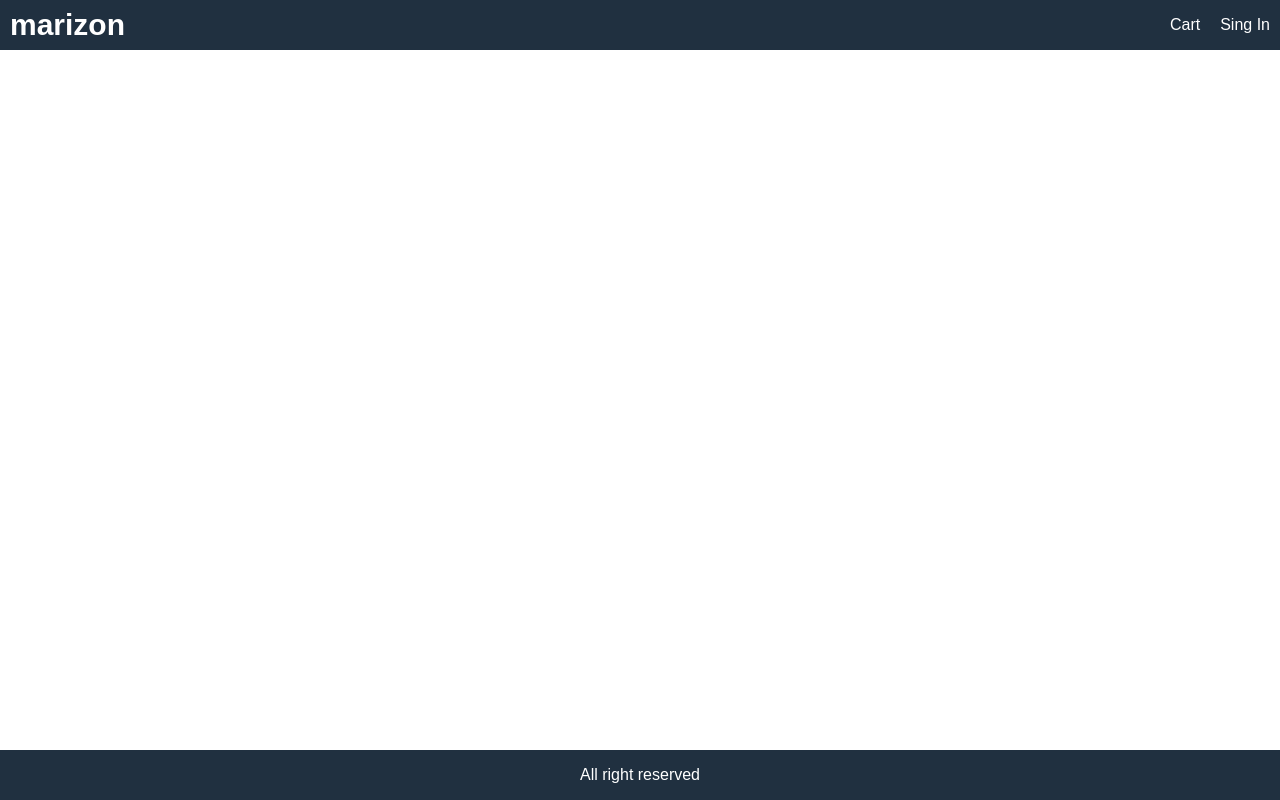
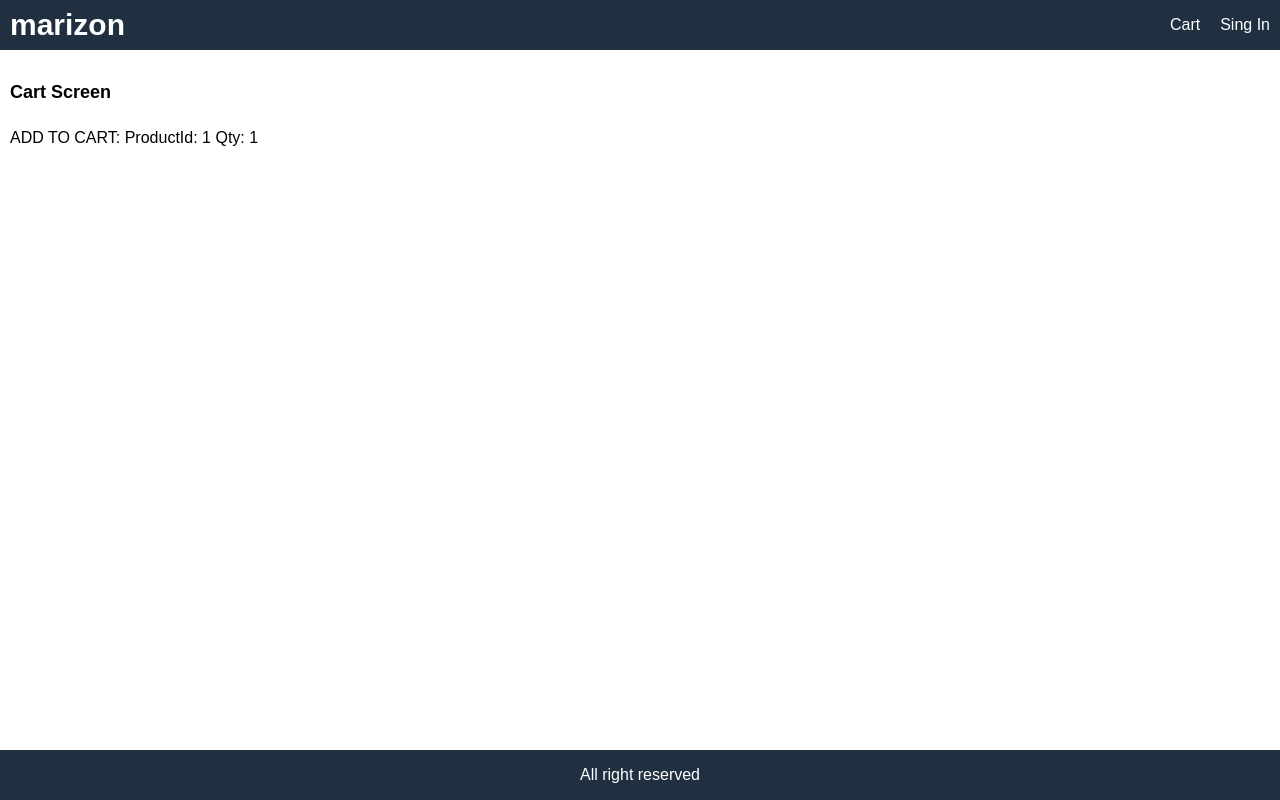
Before and after one commit to apolosantoni/marizon-app, a React (Create React App) app in the folder frontend/: page /cart/1 in a window 1280 px wide. Built offline with nearby package versions, Linux system fonts and the light colour scheme.

Commit message:
create cart

```diff
--- a/frontend/src/App.js
+++ b/frontend/src/App.js
@@ -1,5 +1,6 @@
 import React from 'react';
 import { BrowserRouter, Route} from 'react-router-dom';
+import CartScreen from './screens/CartScreen';
 import HomeScreen from './screens/HomeScreen';
 import ProductScreen from './screens/ProductScreen';
 
@@ -18,6 +19,7 @@
         </div>
       </header>
       <main>
+        <Route path='/cart/:id?' component={CartScreen}></Route>
         <Route path='/product/:id' component={ProductScreen}></Route>
         <Route path='/' component={HomeScreen} exact></Route>
       </main>
--- a/frontend/src/index.css
+++ b/frontend/src/index.css
@@ -61,6 +61,9 @@
 li{
   margin-top: 1rem;
 }
+input,
+select,
+textarea,
 button{
   padding: 1rem;
   border-radius: 0.5rem;
@@ -69,9 +72,14 @@
   font-family: Arial, "Helvetica Neue", Helvetica, sans-serif;
   -webkit-font-smoothing: antialiased;
   -moz-osx-font-smoothing: grayscale;
+}
+button{
   background-color: #f8f8f8;
   cursor: pointer;
 }
+input:hover,
+select:hover,
+textarea:hover,
 button:hover{
   border: 0.1rem #404040 solid;
 }
--- /dev/null
+++ b/frontend/src/screens/CartScreen.js
@@ -0,0 +1,12 @@
+import React from 'react'
+
+export default function CartScreen(props) {
+    const productId = props.match.params.id;
+    const qty = props.location.search ? Number(props.location.search.split('=')[1]) : 1;
+    return (
+        <div>
+            <h1>Cart Screen</h1>
+    <p>ADD TO CART: ProductId: { productId } Qty: {qty}</p>
+        </div>
+    )
+}
--- a/frontend/src/screens/ProductScreen.js
+++ b/frontend/src/screens/ProductScreen.js
@@ -1,4 +1,4 @@
-import React, { useEffect } from 'react'
+import React, { useEffect, useState } from 'react'
 import { useDispatch, useSelector } from 'react-redux';
 import { Link } from 'react-router-dom';
 import { detailsProduct } from '../actions/productsActions'
@@ -9,6 +9,7 @@
 export default function ProductScreen(props) {
     const dispatch = useDispatch();
     const productId = props.match.params.id;
+    const [qty, setQty] = useState(1);
     const productDetails = useSelector(state => state.productDetails);
     const { loading, error, product } = productDetails;
 
@@ -16,10 +17,14 @@
         dispatch(detailsProduct(productId));
     }, [dispatch, productId]);
 
+    const addToCartHandler = () => {
+        props.history.push(`/cart/${productId}?qty=${qty}`);
+    };
+
     if (!product) {
         console.log(product)
-    return <div>Product not found !</div>
-    }
+    return <div className="alert alert-danger">Product not found !</div>
+    };
 
     return (
         <div>
@@ -64,9 +69,31 @@
                                         </div>
                                     </div>
                                 </li>
+                                {
+                                    product.countInStock > 0 && (
+                                <>
                                 <li>
-                                    <button className="primary block">Add to Cart</button>
+                                    <div className="row">
+                                        <div>Qty</div>
+                                        <div>
+                                            <select
+                                            value={ qty }
+                                            onChange={ (e) => setQty( e.target.value )}>
+                                                {
+                                                    [...Array(product.countInStock).keys()].map( (x) => (
+                                                        <option key={x + 1} value={x + 1}>{x + 1}</option>
+                                                    ))
+                                                }
+                                            </select>
+                                        </div>
+                                    </div>
                                 </li>
+                                <li>
+                                    <button onClick={addToCartHandler}  className="primary block">Add to Cart </button>
+                                </li>
+                                </>
+                                    )
+                                }
                             </ul>
                         </div>
                     </div>
```
Also changed, not shown: 1 other file (tests, documents, lock files or other folders).
